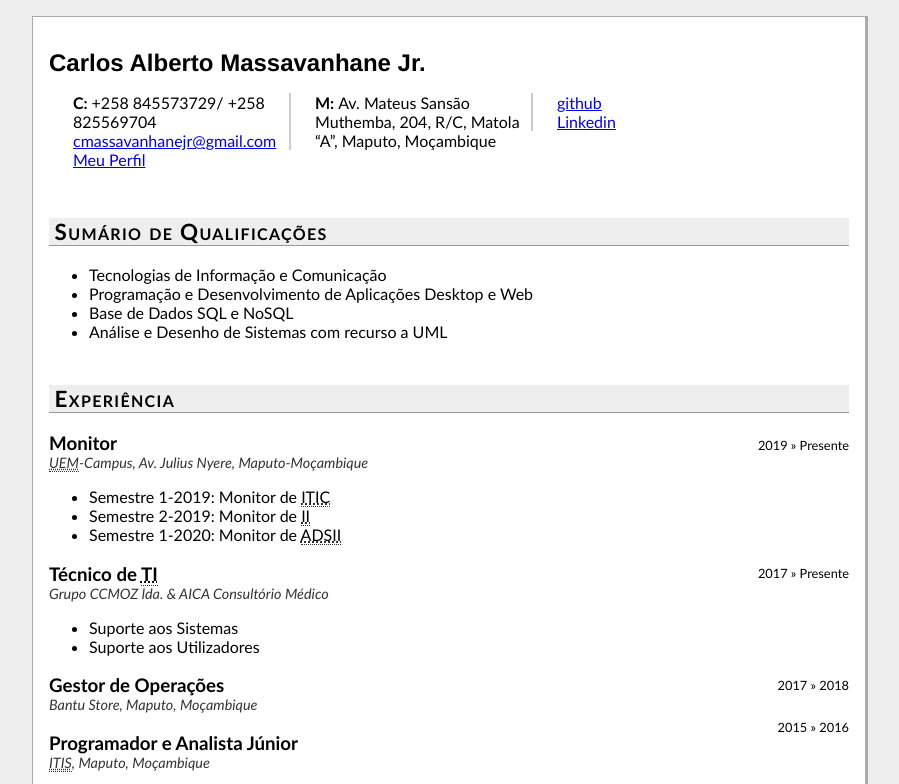
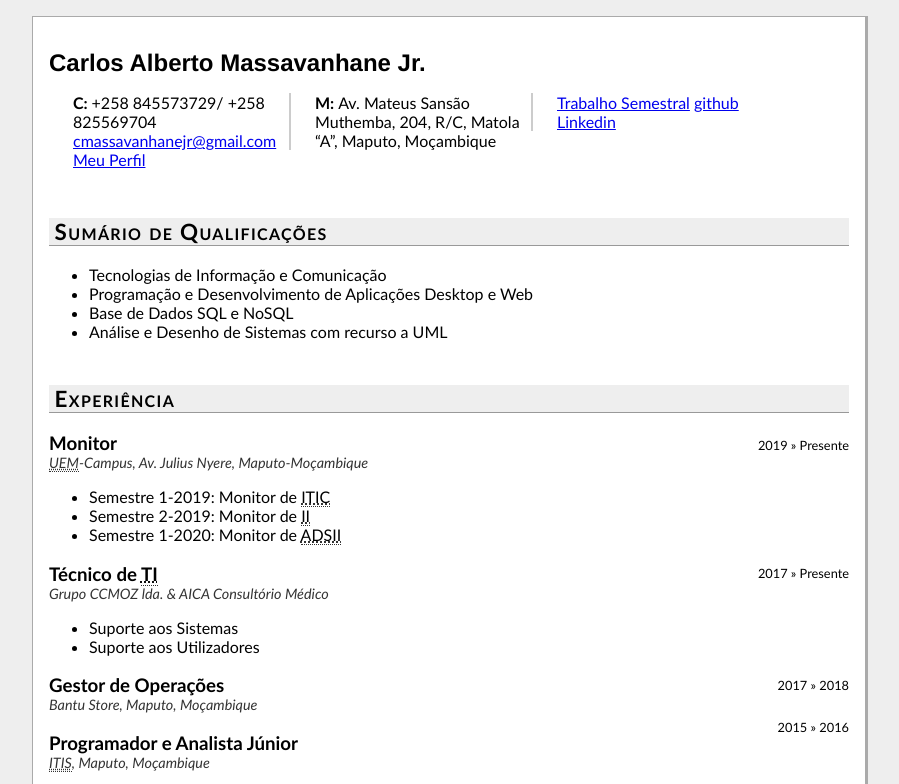
Before and after one commit to cmassavanhanejr/cmassavanhanejr.github.io, a plain HTML site: page index.html in a window 1280 px wide. Shown: the top 784 px of the page, without its empty margins (190-1089 px from the left). Drawn offline with Linux system fonts and the light colour scheme.

Commit message:
Update index.html

```diff
--- a/index.html
+++ b/index.html
@@ -27,6 +27,7 @@
 			<strong>M: </strong> Av. Mateus Sansão Muthemba, 204, R/C, Matola “A”, Maputo, Moçambique<br>
 		</div>
 		<div>
+			<a href="https://docs.google.com/document/d/1MHdoorcUdMSjpSxDCfbQsv8mOkSsarwHsMS4ncUBfSI/edit#">Trabalho Semestral</a>
 			<a href="http://github.com/cmassavanhanejr/">github</a> </br>
 			<a href="https://www.linkedin.com/in/carlos-alberto-massavanhane-j%C3%BAnior">Linkedin</a><br>
 		</div>
```
